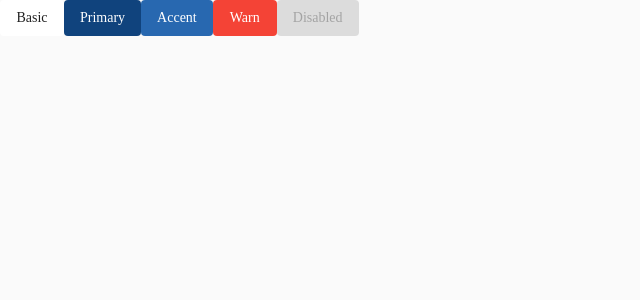
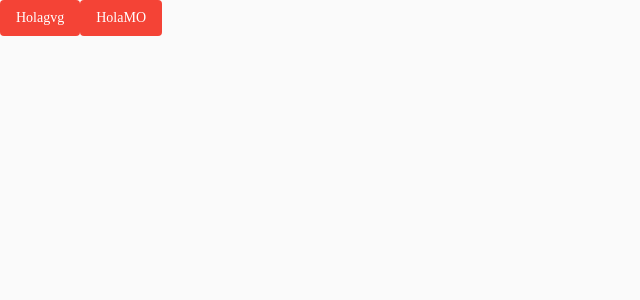
Before and after one commit to uklac/frontend-airprint, an Angular app: page / in a window 1280 px wide. Shown: the top 300 px of the page, without its empty margins (0-640 px from the left). Built offline with nearby package versions, Linux system fonts and the light colour scheme.

Commit message:
attribute aggregation and show in storybook

```diff
--- a/src/app/app.component.html
+++ b/src/app/app.component.html
@@ -1,12 +1,8 @@
-<!-- Toolbar -->
-<div class="toolbar" role="banner">
-  <div class="example-button-row">
-    <button mat-flat-button>Basic</button>
-    <button mat-flat-button color="primary">Primary</button>
-    <button mat-flat-button color="accent">Accent</button>
-    <button mat-flat-button color="warn">Warn</button>
-    <button mat-flat-button disabled>Disabled</button>
-  </div>
-</div>
 
-<router-outlet></router-outlet>
+<app-button color="warn">
+  Holagvg
+</app-button>
+
+<app-button text='HolaMO' color="warn">
+
+</app-button>
--- a/src/app/app.module.ts
+++ b/src/app/app.module.ts
@@ -5,6 +5,7 @@ import { AppRoutingModule } from './app-routing.module';
 import { AppComponent } from './app.component';
 import { BrowserAnimationsModule } from '@angular/platform-browser/animations';
 import { MaterialModule } from './material.module'
+import { ComponentsModule } from './components/components.module'
 
 @NgModule({
   declarations: [
@@ -14,7 +15,8 @@ import { MaterialModule } from './material.module'
     BrowserModule,
     AppRoutingModule,
     BrowserAnimationsModule,
-    MaterialModule
+    MaterialModule,
+    ComponentsModule
   ],
   providers: [],
   bootstrap: [AppComponent]
--- a/src/app/components/button/button.component.html
+++ b/src/app/components/button/button.component.html
@@ -1,10 +1,5 @@
-<section>
-    <div class="example-label">Flat</div>
-    <div class="example-button-row">
-      <button mat-flat-button>Basic</button>
-      <button mat-flat-button color="primary">Primary</button>
-      <button mat-flat-button color="accent">Accent</button>
-      <button mat-flat-button color="warn">Warn</button>
-      <button mat-flat-button disabled>Disabled</button>
-    </div>
-  </section>
+
+<button mat-flat-button color='{{color}}'>
+  <ng-content></ng-content>
+  {{text}}
+</button>
--- a/src/app/components/button/button.component.ts
+++ b/src/app/components/button/button.component.ts
@@ -1,4 +1,4 @@
-import { Component, OnInit } from '@angular/core';
+import { Component, Input, OnInit } from '@angular/core';
 
 @Component({
   selector: 'app-button',
@@ -6,10 +6,13 @@ import { Component, OnInit } from '@angular/core';
   styleUrls: ['./button.component.scss']
 })
 export class ButtonComponent implements OnInit {
+  @Input() color = "primary";
+  @Input() text = '';
 
   constructor() { }
 
   ngOnInit(): void {
+
   }
 
 }
--- /dev/null
+++ b/src/app/components/components.module.ts
@@ -0,0 +1,15 @@
+import { NgModule } from '@angular/core';
+import { CommonModule } from '@angular/common';
+import { ButtonComponent } from './button/button.component';
+import { MaterialModule} from '../material.module';
+const components = [ButtonComponent];
+
+@NgModule({
+  declarations: components,
+  imports: [
+    CommonModule,
+    MaterialModule
+  ],
+  exports: components,
+})
+export class ComponentsModule { }
```
Also changed, not shown: documentation.json (+43 -7 lines), 1 other file (tests, documents, lock files or other folders).
